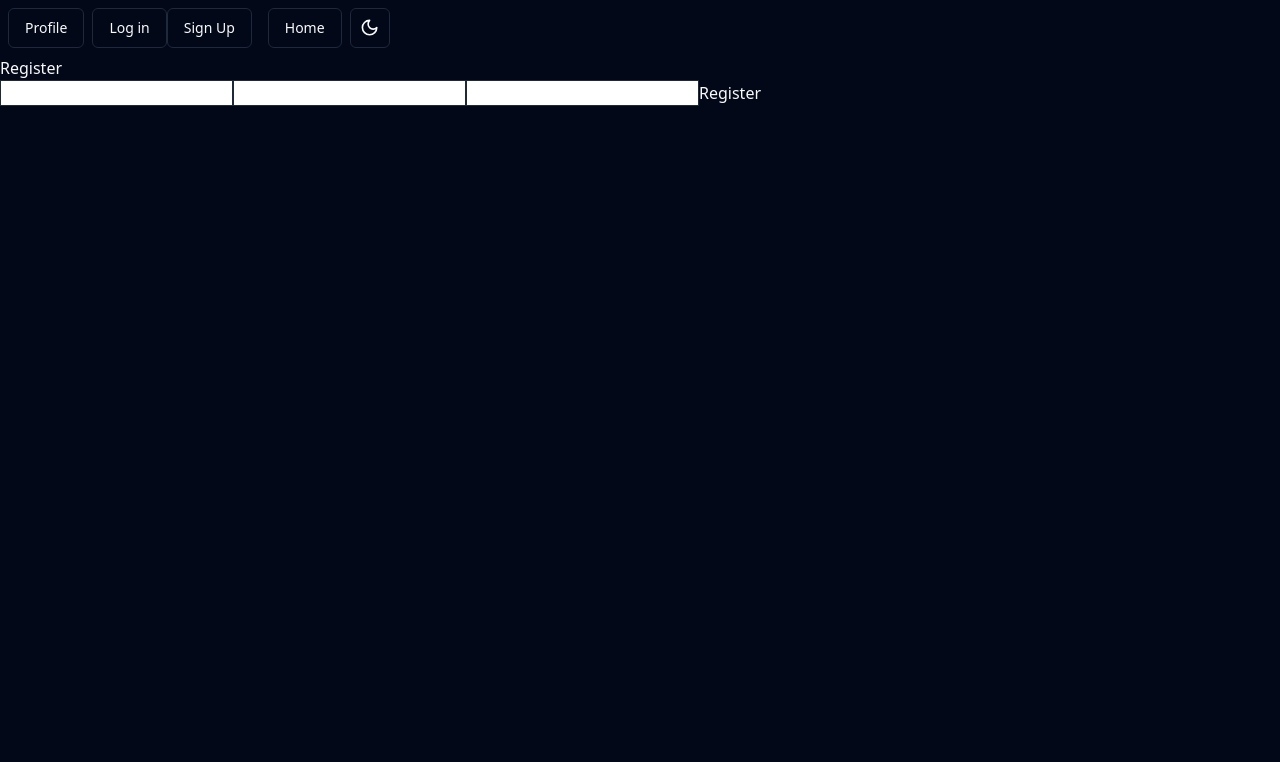
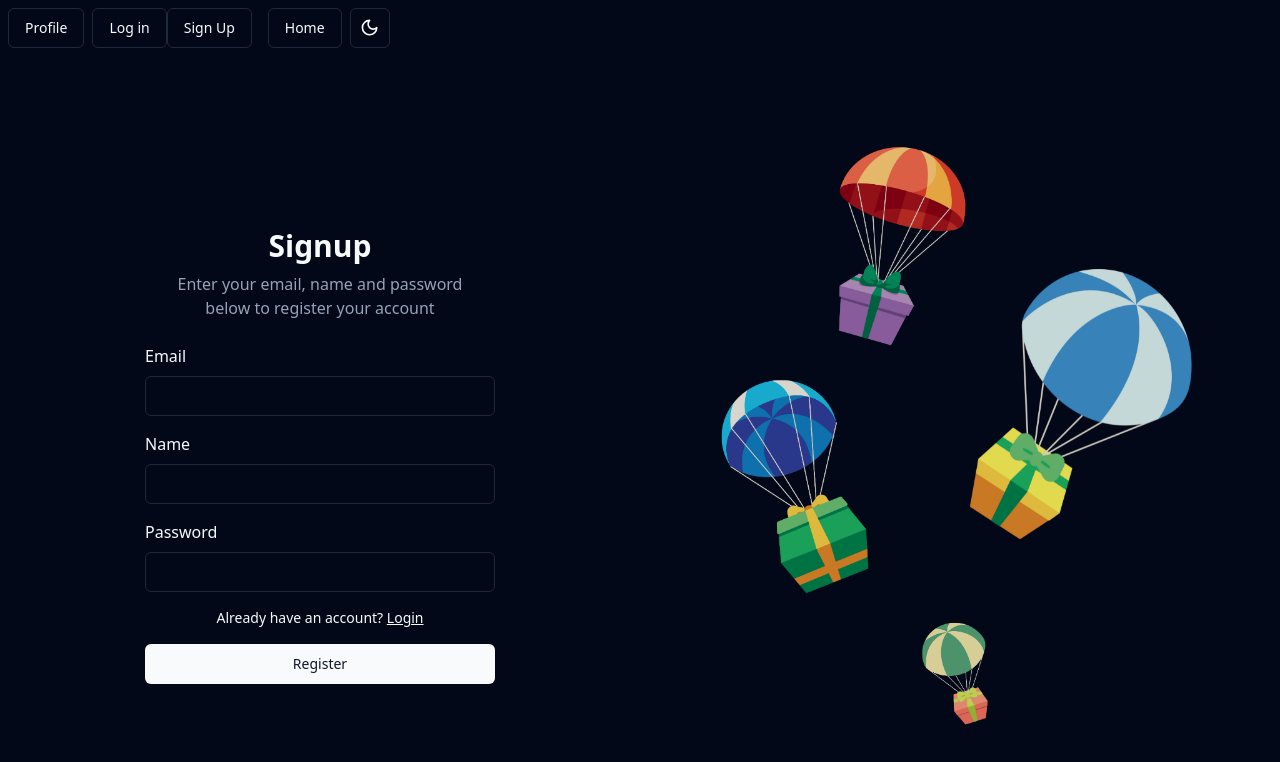
Before and after one commit to nookieslaya/airdropv2.0, a React (Vite) app in the folder frontend/: page /register in a window 1280 px wide. Shown: the top 762 px of the page. Built offline with nearby package versions, Linux system fonts and the light colour scheme.

Commit message:
update before trip

```diff
--- a/frontend/src/pages/LoginPage.tsx
+++ b/frontend/src/pages/LoginPage.tsx
@@ -16,8 +16,8 @@ export const LoginPage = () => {
     }
 
     return (
-        <div className="w-full lg:grid lg:min-h-[600px] lg:grid-cols-2 xl:min-h-[800px] ">
-            <div className="flex items-center h-full justify-center lg:py-12 pt-[150px]">
+        <div className="w-full lg:grid lg:min-h-[600px] lg:grid-cols-2 xl:min-h-[800px] h-screen lg:h-[90vh]">
+            <div className="flex items-center h-full justify-center lg:py-12">
                 <div className="mx-auto grid w-[350px] gap-6">
                     <div className="grid gap-2 text-center">
                         <h1 className="text-3xl font-bold">Login</h1>
@@ -34,7 +34,7 @@ export const LoginPage = () => {
                                            type="email" name="email"/>
                                 </div>
                                 <div className="grid gap-2">
-                                    <Label>Email</Label>
+                                    <Label>Password</Label>
                                     <Input onChange={store.updateLoginForm} value={store.loginForm.password}
                                            type="password" name="password"/>
                                 </div>
@@ -52,7 +52,7 @@ export const LoginPage = () => {
             </div>
             <div className="hidden z-20 lg:block">
                 <img src={airdrop}
-                     className="object-contain max-w-[70%] dark:brightness-[0.9]"
+                     className="object-contain h-screen dark:brightness-[0.9]"
                 />
             </div>
         </div>
--- a/frontend/src/pages/LogoutPage.tsx
+++ b/frontend/src/pages/LogoutPage.tsx
@@ -28,7 +28,7 @@ export const LogoutPage = () => {
                         }
                         return currentCount - 1;
                     });
-                }, 10000);
+                }, 1000);
 
             } catch (e) {
                 console.log(e)
--- a/frontend/src/pages/SignupPage.tsx
+++ b/frontend/src/pages/SignupPage.tsx
@@ -1,5 +1,9 @@
 import authStore from "@/stores/authStore.ts";
-import {useNavigate} from "react-router-dom";
+import {Link, useNavigate} from "react-router-dom";
+import { Button } from "@/components/ui/button"
+import { Input } from "@/components/ui/input"
+import airdrop from "@/images/Airdrop.png";
+import {Label} from "@radix-ui/react-label";
 
 export const SignupPage = () => {
     const store = authStore();
@@ -12,20 +16,54 @@ export const SignupPage = () => {
 
     };
     return (
-        <>
-            <div>
-                <h2>Register</h2>
+
+        <div className="w-full lg:grid lg:min-h-[600px] lg:grid-cols-2 xl:min-h-[800px] h-screen lg:h-[90vh]">
+            <div className="flex items-center h-full justify-center lg:py-12 px-4">
+                <div className="mx-auto grid w-[350px] gap-6">
+                    <div className="grid gap-2 text-center">
+                        <h1 className="text-3xl font-bold">Signup</h1>
+                        <p className="text-balance text-muted-foreground">
+                            Enter your email, name and password below to register your account
+                        </p>
+                    </div>
                     <form onSubmit={handleSignup}>
-                    <input onChange={store.updateSignupForm} value={store.signupForm.email} className="border"
+                        <div className="grid gap-2">
+                            <div className="grid gap-4">
+                                <div className="grid gap-2"><Label>Email</Label>
+                                    <Input onChange={store.updateSignupForm} value={store.signupForm.email}
+                                           className="border"
                                            type="email" name="email"/>
-                    <input onChange={store.updateSignupForm}
+                                </div>
+                                <div className="grid gap-2">
+                                    <Label>Name</Label>
+                                    <Input onChange={store.updateSignupForm}
                                            value={store.signupForm.name} className="border"
                                            type="text" name="name"/>
-                    <input onChange={store.updateSignupForm} value={store.signupForm.password} className="border"
+                                </div>
+                                <div className="grid gap-2">
+                                    <Label>Password</Label>
+                                    <Input onChange={store.updateSignupForm} value={store.signupForm.password}
+                                           className="border"
                                            type="password" name="password"/>
-                    <button type="Submit">Register</button>
+                                </div>
+                                <div className="mt- text-center text-sm">
+                                   Already have an account?{" "}
+                                    <Link to="/login" className="underline">
+                                        Login
+                                    </Link>
+                                </div>
+                                <Button type="Submit">Register</Button>
+                            </div>
+                        </div>
                     </form>
                 </div>
-        </>
+            </div>
+            <div className="hidden z-20 lg:block">
+                <img src={airdrop}
+                     className="object-contain h-screen dark:brightness-[0.9]"
+                />
+            </div>
+        </div>
+
     );
 };
```
Lines whose indentation alone changed are shown as unchanged.
